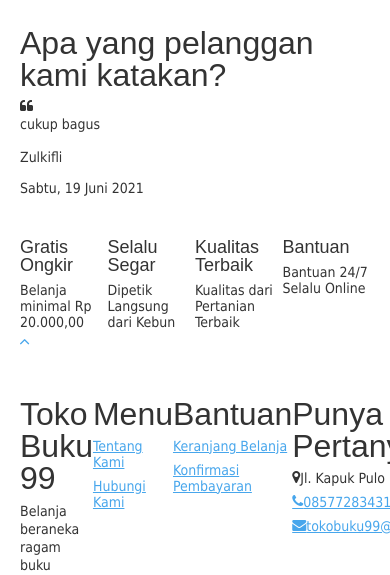
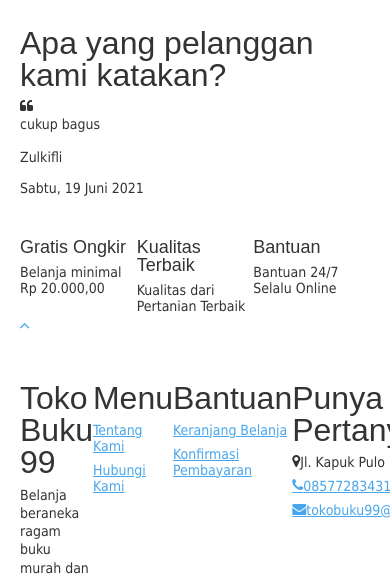
Before and after one commit to surega02/toko-buku99, a CodeIgniter app: page /toko-buku99/index.php/pages/about in a window 390 px wide; the page is wider, and only the part inside the window is pictured. Shown: the part 700-1275 px from the top of that part. Run offline with CodeIgniter, Linux system fonts and the light colour scheme; data comes from the database, SQL or seed files in the repository; some libraries are stand-ins or nearby versions; some web fonts are replaced.

Commit message:
Update about.php

```diff
--- a/application/views/themes/bookstore/pages/about.php
+++ b/application/views/themes/bookstore/pages/about.php
@@ -91,17 +91,6 @@ defined('BASEPATH') OR exit('No direct script access allowed');
               <span class="flaticon-diet"></span>
         </div>
         <div class="media-body">
-          <h3 class="heading">Selalu Segar</h3>
-          <span>Dipetik Langsung dari Kebun</span>
-        </div>
-      </div>
-    </div>
-    <div class="col-md-3 text-center d-flex align-self-stretch ftco-animate">
-      <div class="media block-6 services mb-md-0 mb-4">
-        <div class="icon bg-color-3 d-flex justify-content-center align-items-center mb-2">
-              <span class="flaticon-award"></span>
-        </div>
-        <div class="media-body">
           <h3 class="heading">Kualitas Terbaik</h3>
           <span>Kualitas dari Pertanian Terbaik</span>
         </div>
```
